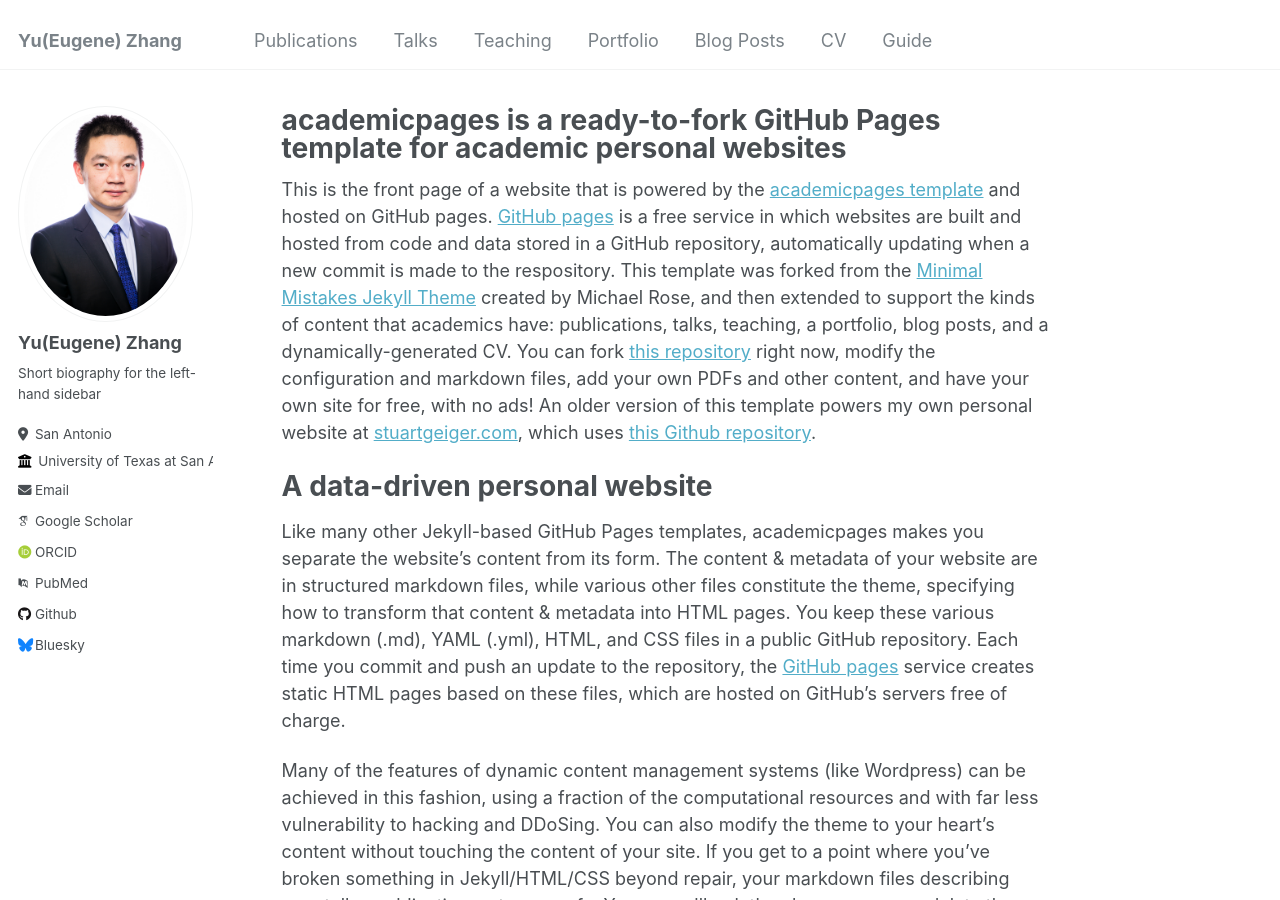
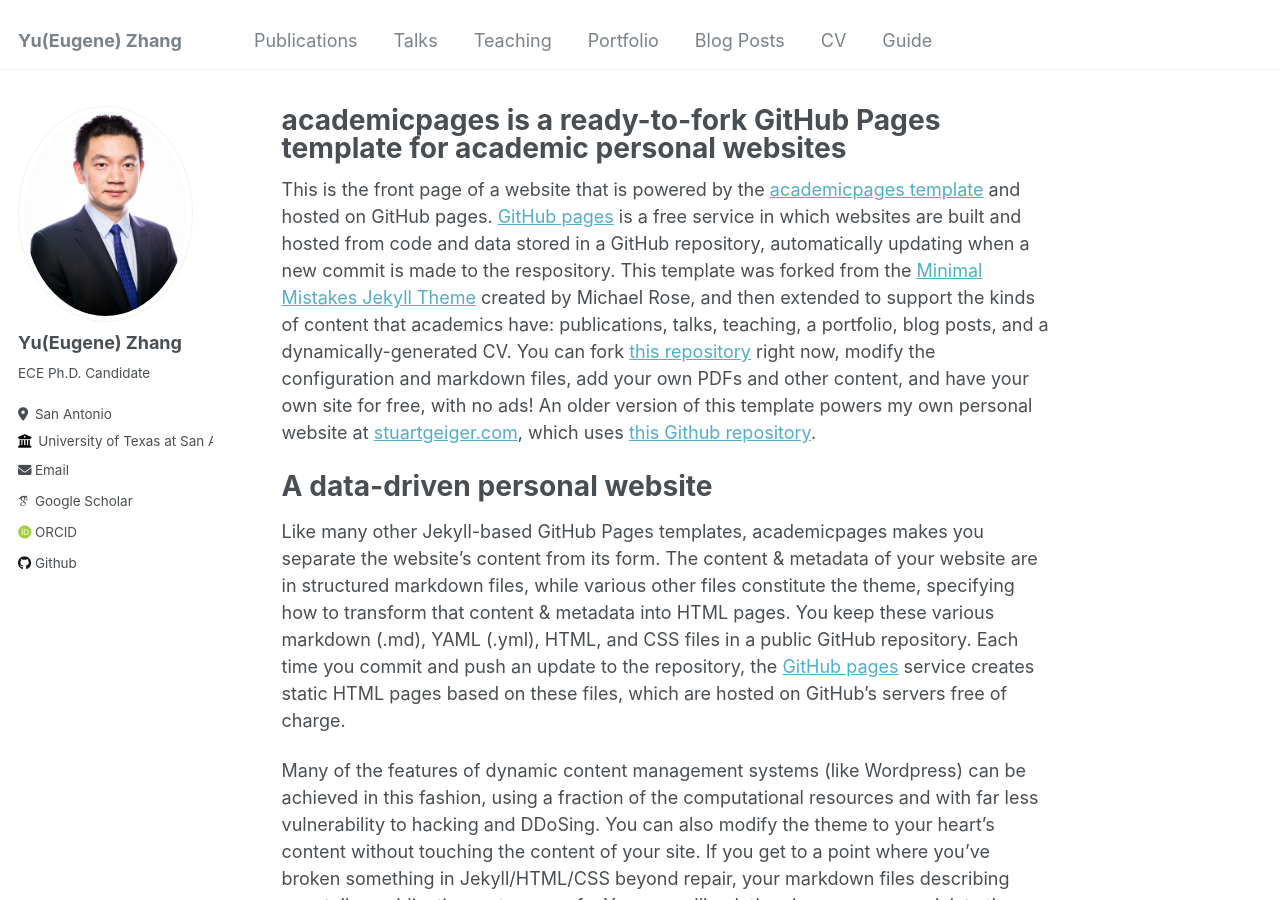
Before and after one commit to Yu-Zhang-Eugene/yu-zhang-eugene.github.io, a Jekyll site: the page built from _pages/about.md, in a window 1280 px wide and 900 px high. Built offline with Jekyll 4.4.1, drawn with Linux system fonts in a browser that asks for light colours; some web fonts are replaced; part of the change alters nothing that is shown.

Commit message:
modified:   _config.yml

```diff
--- a/_config.yml
+++ b/_config.yml
@@ -24,7 +24,7 @@ author:
   avatar           : "yu.png"
   name             : "Yu(Eugene) Zhang"
   pronouns         : # example: "she/her"
-  bio              : "Short biography for the left-hand sidebar"
+  bio              : "ECE Ph.D. Candidate"
   location         : "San Antonio"
   employer         : "University of Texas at San Antonio"
   uri              : # URL
@@ -32,22 +32,22 @@ author:
 
   # Academic websites
   arxiv            : # URL - Update with the correct link to your profile
-  googlescholar    : "https://scholar.google.com/citations?user=PS_CX0AAAAAJ"
+  googlescholar    : "https://scholar.google.com/citations?user=p6z9Id4AAAAJ&hl=en&authuser=1"
   impactstory      : # URL
-  orcid            : "http://orcid.org/yourorcidurl"
-  pubmed           : "https://www.ncbi.nlm.nih.gov/pubmed/?term=john+snow"
+  orcid            : "https://orcid.org/0000-0002-8222-6147"
+  # pubmed           : "https://www.ncbi.nlm.nih.gov/pubmed/?term=john+snow"
   researchgate     : # URL
 
   # Repositories and software development
   bitbucket        : # Username - Update with your username on the site
   codepen          : # Username
   dribbble         : # Username
-  github           : "academicpages"
+  github           : "https://github.com/EugeneYuZ"
   kaggle           : # Username
   stackoverflow    : # User number or user number and name (i.e., use "1" or "1/jeff-atwood")
 
   # Social media
-  bluesky          : "bsky.app" # Replace this with you Bluesky username
+  # bluesky          : "bsky.app" # Replace this with you Bluesky username
   facebook         : # Username
   flickr           : # Username
   foursquare       : # Username
```
